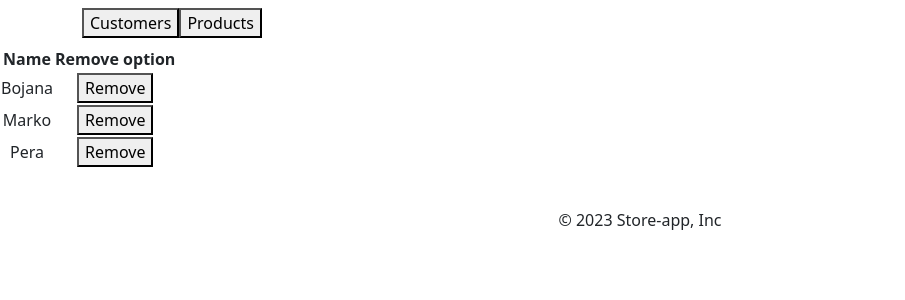
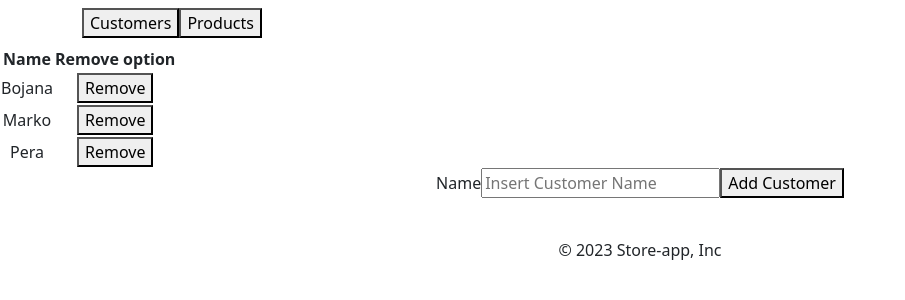
Before and after one commit to BojanaVuleta/store-app, a React (Create React App) app: page /customers in a window 1280 px wide. Shown: the top 300 px of the page, without its empty margins (0-905 px from the left). Built offline with nearby package versions, Linux system fonts and the light colour scheme.

Commit message:
treci zadatak

```diff
--- a/src/App.js
+++ b/src/App.js
@@ -6,6 +6,7 @@ import Footer from "./components/Footer";
 import Layout from "./components/layout";
 
 function App() {
+
   return (
     <div className="App">
       <Layout />
--- a/src/components/AppCustomers.jsx
+++ b/src/components/AppCustomers.jsx
@@ -1,14 +1,20 @@
-import { useState
- } from "react";
+import { useState} from "react";
+import Form from "./Form";
+
 const AppCustomers=()=>{
 
-    const listOfCustomers=['Bojana','Marko','Pera'];
+    const listOfCustomers=[{ name:'Bojana'},{name:'Marko'},{name:'Pera'}];
     const[customers, setCustomers]=useState(listOfCustomers);
 
     const onRemove=(name)=>{
-        setCustomers((prevState)=>prevState.filter((customer)=>customer !==name));
+        setCustomers((prevState)=>prevState.filter((customer)=>customer.name !==name));
 
     }
+
+    const addCustomer = (customer) => {
+
+        setCustomers([...customers, customer]);
+      };
 
 
     return(
@@ -17,21 +23,22 @@ const AppCustomers=()=>{
         <thead>
           <tr>
             <th>Name</th>
-
             <th>Remove option</th>
           </tr>
         </thead>
         <tbody>
           {customers.map((customer, index) => (
             <tr key={index}>
-              <td>{customer}</td>
+              <td>{customer.name}</td>
               <td>
-                <button onClick={()=>onRemove(customer)}>Remove</button>
+                <button onClick={()=>onRemove(customer.name)}>Remove</button>
               </td>
             </tr>
           ))}
         </tbody>
       </table>
+      <Form addCustomer={addCustomer}/>
+
         </div>
     )
 }
--- /dev/null
+++ b/src/components/Form.jsx
@@ -0,0 +1,33 @@
+import { useState } from "react";
+
+const Form=({addCustomer})=>{
+    const[customer,setCustomer]=useState({
+        name:""
+    });
+
+
+    const handleInputChange = (e) => {
+        const { name, value } = e.target;
+        setCustomer((prevCustomer) => ({
+          ...prevCustomer,
+          [name]: value,
+        }));
+      };
+
+      const submitHandler = (e) => {
+        e.preventDefault();
+        addCustomer(customer);
+      };
+
+    return(
+        <div>
+            <form onSubmit={submitHandler}>
+            <label htmlFor="name">Name</label>
+            <input onChange={handleInputChange} name="name" type="text" placeholder="Insert Customer Name"></input>
+            <button type="submit">Add Customer</button>
+            </form>
+        </div>
+    )
+}
+
+export default Form;
```
